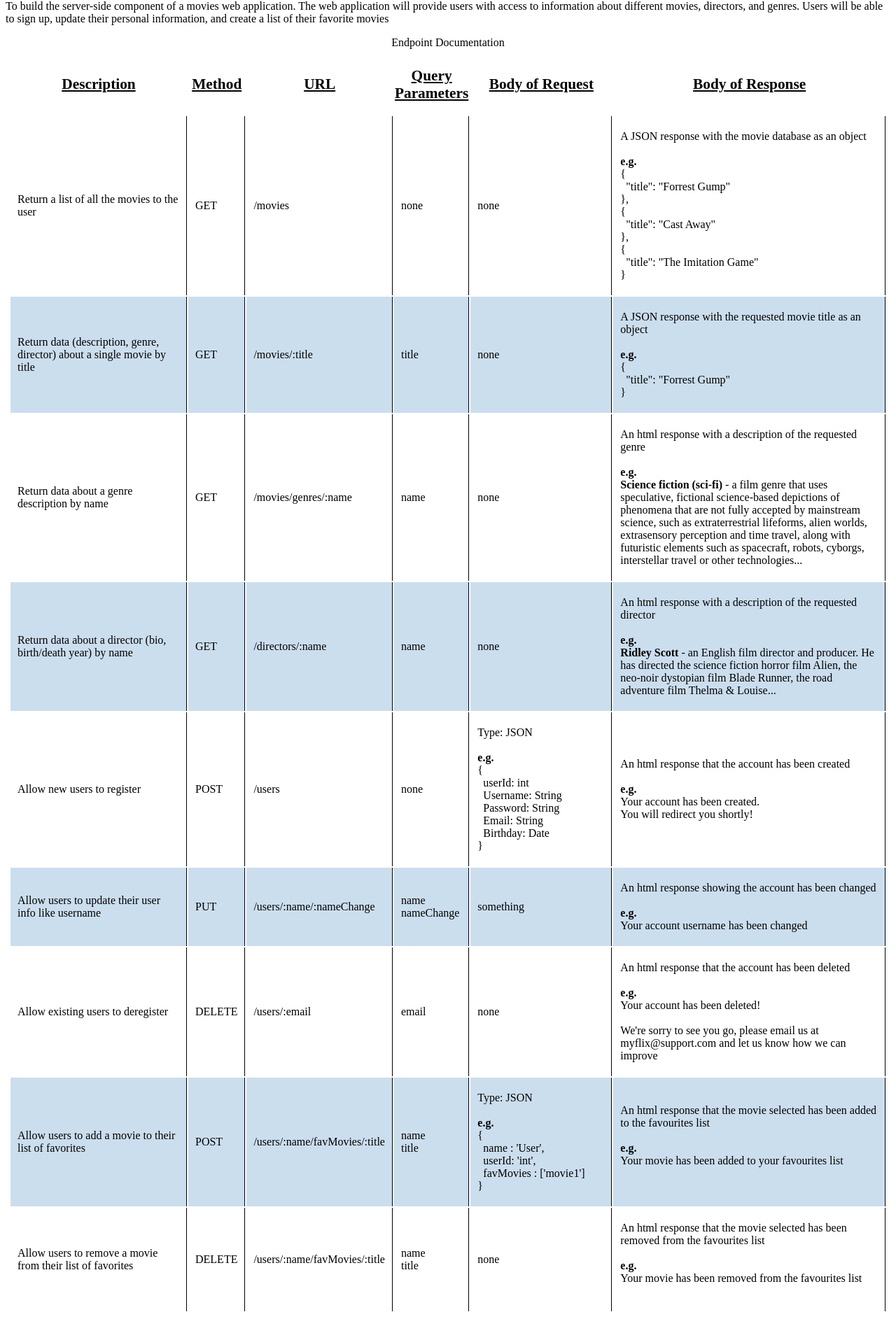
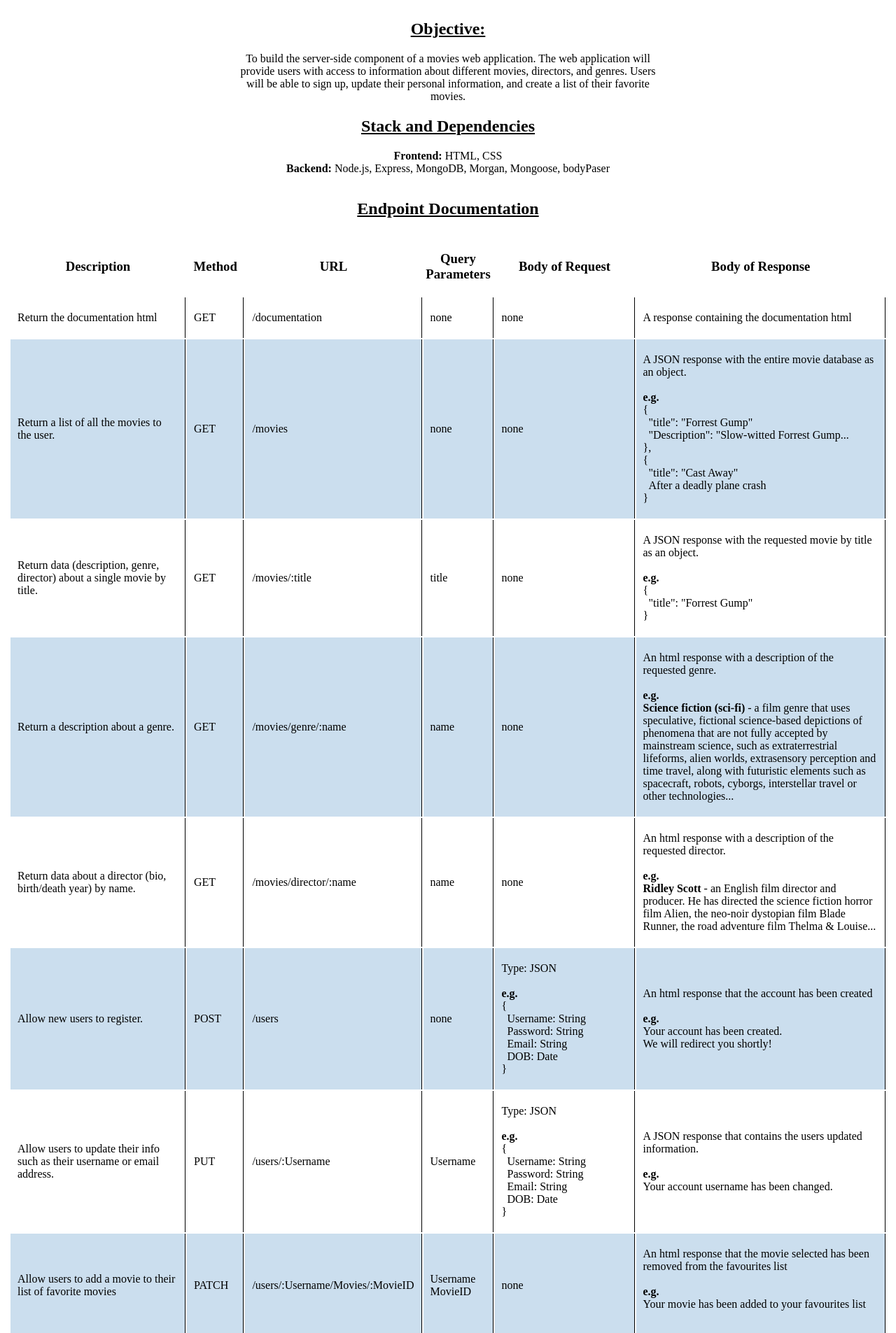
Before and after one commit to AndreasCampan/Movie-API, a website: page Public/documentation.html in a window 1280 px wide. Shown: the part 80-1985 px from the top of the page at 70% size. Drawn offline with Linux system fonts and the light colour scheme.

Commit message:
Updated the documentation.html
-Updated the content to match the actual results
-Updated the stylesheet.css for better readability

```diff
--- a/Public/documentation.html
+++ b/Public/documentation.html
@@ -10,67 +10,86 @@
 
 <body>
   <main>
-    <h1>Objective:</h1>
-    <p>To build the server-side component of a movies web application. The web application will provide users with
-      access to information about different movies, directors, and genres. Users will be able to sign up, update their
-      personal information, and create a list of their favorite movies</p>
-
+    <h1>Movie API Documentation</h1>
+    <div class="upperbox">
+      <h2>Objective:</h2>
+      <p>
+        To build the server-side component of a movies web application. The web application will provide users with access to information about different movies, directors, and genres. Users will be able to sign up, update their
+        personal information, and create a list of their favorite movies.
+      </p>
+      <h2>Stack and Dependencies</h2>
+      <p>
+        <strong>Frontend:</strong> HTML, CSS<br>
+        <strong>Backend:</strong> Node.js, Express, MongoDB, Morgan, Mongoose, bodyPaser
+      </p>
+    </div>
     <table>
-      <caption>Endpoint Documentation</caption>
+      <caption><h2>Endpoint Documentation</h2></caption>
       <thead>
         <tr>
           <th class="colwidthlg">
-            <h2>Description</h2>
+            <h3>Description</h3>
           </th>
           <th>
-            <h2>Method</h2>
+            <h3>Method</h3>
           </th>
           <th class="colwidthsm">
-            <h2>URL</h2>
+            <h3>URL</h3>
           </th>
           <th class="colwidthsm">
-            <h2>Query Parameters</h2>
+            <h3>Query Parameters</h3>
           </th>
           <th class="colwidthmd">
-            <h2>Body of Request</h2>
+            <h3>Body of Request</h3>
           </th>
           <th>
-            <h2>Body of Response</h2>
+            <h3>Body of Response</h3>
           </th>
         </tr>
       </thead>
       <tbody>
         <tr>
-          <td scope="row">Return a list of all the movies to the user</td>
+          <td scope="row">Return the documentation html</td>
+          <td>GET</td>
+          <td>/documentation</td>
+          <td>none</td>
+          <td>none</td>
+          <td>
+            <p>
+              A response containing the documentation html
+            </p>
+          </td>
+        </tr>
+        <tr>
+          <td scope="row">Return a list of all the movies to the user.</td>
           <td>GET</td>
           <td>/movies</td>
           <td>none</td>
           <td>none</td>
           <td>
             <p>
-              A JSON response with the movie database as an object<br><br>
+              A JSON response with the entire movie database as an object.<br><br>
               <strong>e.g.</strong><br>
               {<br>
               &nbsp&nbsp"title": "Forrest Gump"<br>
+              &nbsp&nbsp"Description": "Slow-witted Forrest Gump...<br>
               },<br>
               {<br>
               &nbsp&nbsp"title": "Cast Away"<br>
-              },<br>
-              {<br>
-              &nbsp&nbsp"title": "The Imitation Game"<br>
+              &nbsp&nbspAfter a deadly plane crash<br>
               }
             </p>
           </td>
         </tr>
         <tr>
-          <td scope="row">Return data (description, genre, director) about a single movie by title</td>
+          <td scope="row">Return data (description, genre, director) about a single movie by title.</td>
           <td>GET</td>
           <td>/movies/:title</td>
           <td>title</td>
           <td>none</td>
           <td>
             <p>
-              A JSON response with the requested movie title as an object<br><br>
+              A JSON response with the requested movie by title as an object.<br><br>
               <strong>e.g.</strong><br>
               {<br>
               &nbsp&nbsp"title": "Forrest Gump"<br>
@@ -79,34 +98,38 @@
           </td>
         </tr>
         <tr>
-          <td scope="row">Return data about a genre description by name</td>
+          <td scope="row">Return a description about a genre.</td>
           <td>GET</td>
-          <td>/movies/genres/:name</td>
+          <td>/movies/genre/:name</td>
           <td>name</td>
           <td>none</td>
           <td>
             <p>
-              An html response with a description of the requested genre<br><br>
+              An html response with a description of the requested genre.<br><br>
               <strong>e.g.</strong><br>
-              <strong>Science fiction (sci-fi)</strong> - a film genre that uses speculative, fictional science-based depictions of phenomena that are not fully accepted by mainstream science, such as extraterrestrial lifeforms, alien worlds, extrasensory perception and time travel, along with futuristic elements such as spacecraft, robots, cyborgs, interstellar travel or other technologies...
+              <strong>Science fiction (sci-fi)</strong> - a film genre that uses speculative, fictional science-based
+              depictions of phenomena that are not fully accepted by mainstream science, such as extraterrestrial
+              lifeforms, alien worlds, extrasensory perception and time travel, along with futuristic elements such as
+              spacecraft, robots, cyborgs, interstellar travel or other technologies...
             </p>
           </td>
         </tr>
         <tr>
-          <td scope="row">Return data about a director (bio, birth/death year) by name</td>
+          <td scope="row">Return data about a director (bio, birth/death year) by name.</td>
           <td>GET</td>
-          <td>/directors/:name</td>
+          <td>/movies/director/:name</td>
           <td>name</td>
           <td>none</td>
           <td>
             <p>
-              An html response with a description of the requested director<br><br>
+              An html response with a description of the requested director.<br><br>
               <strong>e.g.</strong><br>
-              <strong>Ridley Scott</strong> - an English film director and producer. He has directed the science fiction horror film Alien, the neo-noir dystopian film Blade Runner, the road adventure film Thelma & Louise...
+              <strong>Ridley Scott</strong> - an English film director and producer. He has directed the science fiction
+              horror film Alien, the neo-noir dystopian film Blade Runner, the road adventure film Thelma & Louise...
             </p>
         </tr>
         <tr>
-          <td scope="row">Allow new users to register</td>
+          <td scope="row">Allow new users to register.</td>
           <td>POST</td>
           <td>/users</td>
           <td>none</td>
@@ -115,11 +138,10 @@
               Type: JSON<br><br>
               <strong>e.g.</strong><br>
               {<br>
-              &nbsp&nbspuserId: int<br>
               &nbsp&nbspUsername: String<br>
               &nbsp&nbspPassword: String<br>
               &nbsp&nbspEmail: String<br>
-              &nbsp&nbspBirthday: Date<br>
+              &nbsp&nbspDOB: Date<br>
               }
             </p>
           </td>
@@ -128,70 +150,75 @@
               An html response that the account has been created<br><br>
               <strong>e.g.</strong><br>
               Your account has been created.<br>
-              You will redirect you shortly!
+              We will redirect you shortly!
             </p>
         </tr>
         <tr>
-          <td scope="row">Allow users to update their user info like username</td>
+          <td scope="row">Allow users to update their info such as their username or email address.</td>
           <td>PUT</td>
-          <td>/users/:name/:nameChange</td>
-          <td>name<br>nameChange</td>
-          <td>something</td>
+          <td>/users/:Username</td>
+          <td>Username</td>
           <td>
             <p>
-              An html response showing the account has been changed<br><br>
+              Type: JSON<br><br>
               <strong>e.g.</strong><br>
-              Your account username has been changed
+              {<br>
+              &nbsp&nbspUsername: String<br>
+              &nbsp&nbspPassword: String<br>
+              &nbsp&nbspEmail: String<br>
+              &nbsp&nbspDOB: Date<br>
+              }
+            </p>
+          </td>
+          <td>
+            <p>
+              A JSON response that contains the users updated information.<br><br>
+              <strong>e.g.</strong><br>
+              Your account username has been changed.
+            </p>
+        </tr>
+        <tr>
+          <td scope="row">Allow users to add a movie to their list of favorite movies</td>
+          <td>PATCH</td>
+          <td>/users/:Username/Movies/:MovieID</td>
+          <td>Username<br>MovieID</td>
+          <td>
+            <p>
+              none
+            </p>
+          </td>
+          <td>
+            <p>
+              An html response that the movie selected has been removed from the favourites list<br><br>
+              <strong>e.g.</strong><br>
+              Your movie has been added to your favourites list<br><br>
+            </p>
+        </tr>
+        <tr>
+          <td scope="row">Allow users to remove a movie from their list of favorite movies</td>
+          <td>DELETE</td>
+          <td>/users/:Username/Movies/:MovieID</td>
+          <td>Username<br>MovieID</td>
+          <td>none</td>
+          <td>
+            <p>
+              An html response that the movie selected has been removed from the favourites list<br><br>
+              <strong>e.g.</strong><br>
+              Your movie has been removed from the favourites list<br><br>
             </p>
         </tr>
         <tr>
           <td scope="row">Allow existing users to deregister</td>
           <td>DELETE</td>
-          <td>/users/:email</td>
-          <td>email</td>
+          <td>/users/:Username</td>
+          <td>Username</td>
           <td>none</td>
           <td>
             <p>
               An html response that the account has been deleted<br><br>
               <strong>e.g.</strong><br>
               Your account has been deleted!<br><br>
-              We're sorry to see you go, please email us at myflix@support.com and let us know how we can improve
-            </p>
-        </tr>
-        <tr>
-          <td scope="row">Allow users to add a movie to their list of favorites</td>
-          <td>POST</td>
-          <td>/users/:name/favMovies/:title</td>
-          <td>name<br>title</td>
-          <td>
-            <p>
-              Type: JSON<br><br>
-              <strong>e.g.</strong><br>
-              {<br>
-                &nbsp&nbspname : 'User',<br>
-                &nbsp&nbspuserId: 'int',<br>
-                &nbsp&nbspfavMovies : ['movie1']<br>
-              }<br>
-            </p>
-          </td>
-          <td>
-            <p>
-              An html response that the movie selected has been added to the favourites list<br><br>
-              <strong>e.g.</strong><br>
-              Your movie has been added to your favourites list<br><br>
-            </p>
-        </tr>
-        <tr>
-          <td scope="row">Allow users to remove a movie from their list of favorites</td>
-          <td>DELETE</td>
-          <td>/users/:name/favMovies/:title</td>
-          <td>name<br>title</td>
-          <td>none</td>
-          <td>
-            <p>
-              An html response that the movie selected has been removed from the favourites list<br><br>
-              <strong>e.g.</strong><br>
-              Your movie has been removed from the favourites list<br><br>
+              We're sorry to see you go, please email us at movieflix@support.com and let us know how we can improve.
             </p>
         </tr>
       </tbody>
--- a/css/stylesheet.css
+++ b/css/stylesheet.css
@@ -1,6 +1,26 @@
+* {
+  box-sizing: border-box;
+}
+
+main {
+  display: flex;
+  flex-direction: column;
+  align-items: center;
+  justify-content: center;
+}
+
+h1 {
+  text-align: center
+}
+
 h2 {
   text-decoration: underline;
-  font-size: 16pt;
+  font-size: 18pt;
+}
+
+.upperbox {
+  width: 600px;
+  text-align: center;
 }
 
 table {
```
